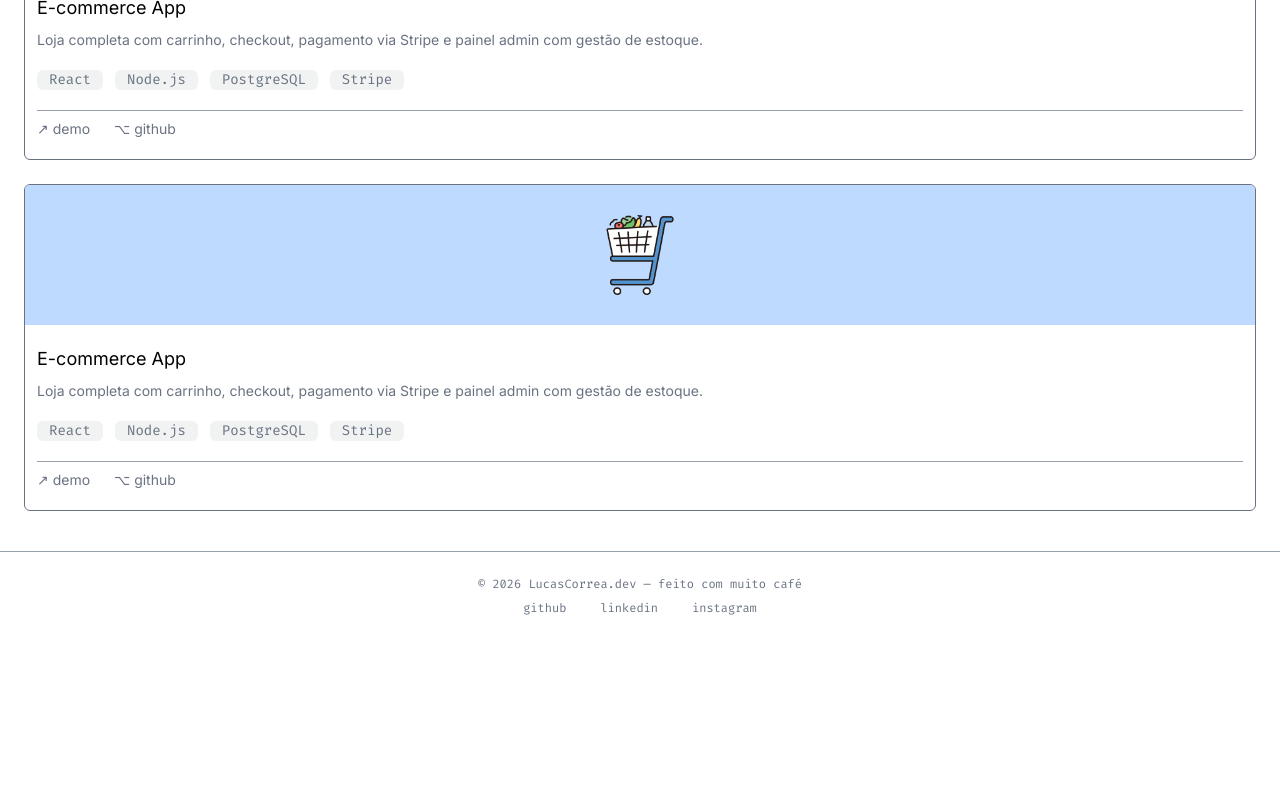
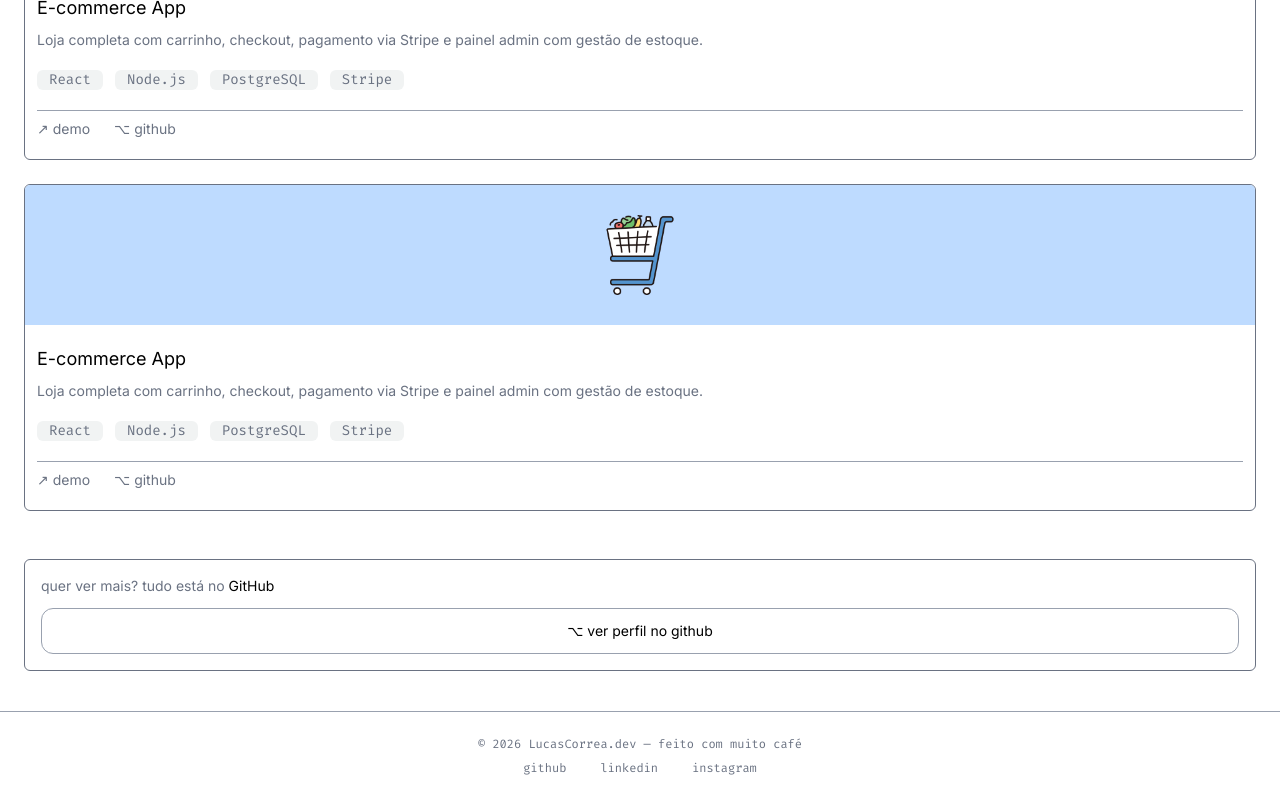
Before and after one commit to lucascorr-eng/portfolio-dev, a React (Vite) app in the folder portfolio-dev/: page / in a window 1280 px wide. Shown: the part 1139-1939 px from the top of the page. Before the commit the page ends 1779 px from the top, so only its background shows below. Built offline with nearby package versions, Linux system fonts and the light colour scheme.

Commit message:
strucuture of CtaSection - Project

```diff
--- a/portfolio-dev/src/sections/projects/ProjectsCtaSection.jsx
+++ b/portfolio-dev/src/sections/projects/ProjectsCtaSection.jsx
@@ -1,5 +1,18 @@
 function ProjectsCtaSection() {
-  return <section></section>;
+  return (
+    <>
+      <div className="font-inter  text-sm px-6 mt-12">
+        <div className="border border-gray-500 rounded-md p-4">
+          <p className="text-gray-500">
+            quer ver mais? tudo está no <a className="text-black">GitHub</a>
+          </p>
+          <button className="rounded-xl py-3 border border-gray-400 w-full mt-3 ">
+            ⌥ ver perfil no github
+          </button>
+        </div>
+      </div>
+    </>
+  );
 }
 
 export default ProjectsCtaSection;
```
